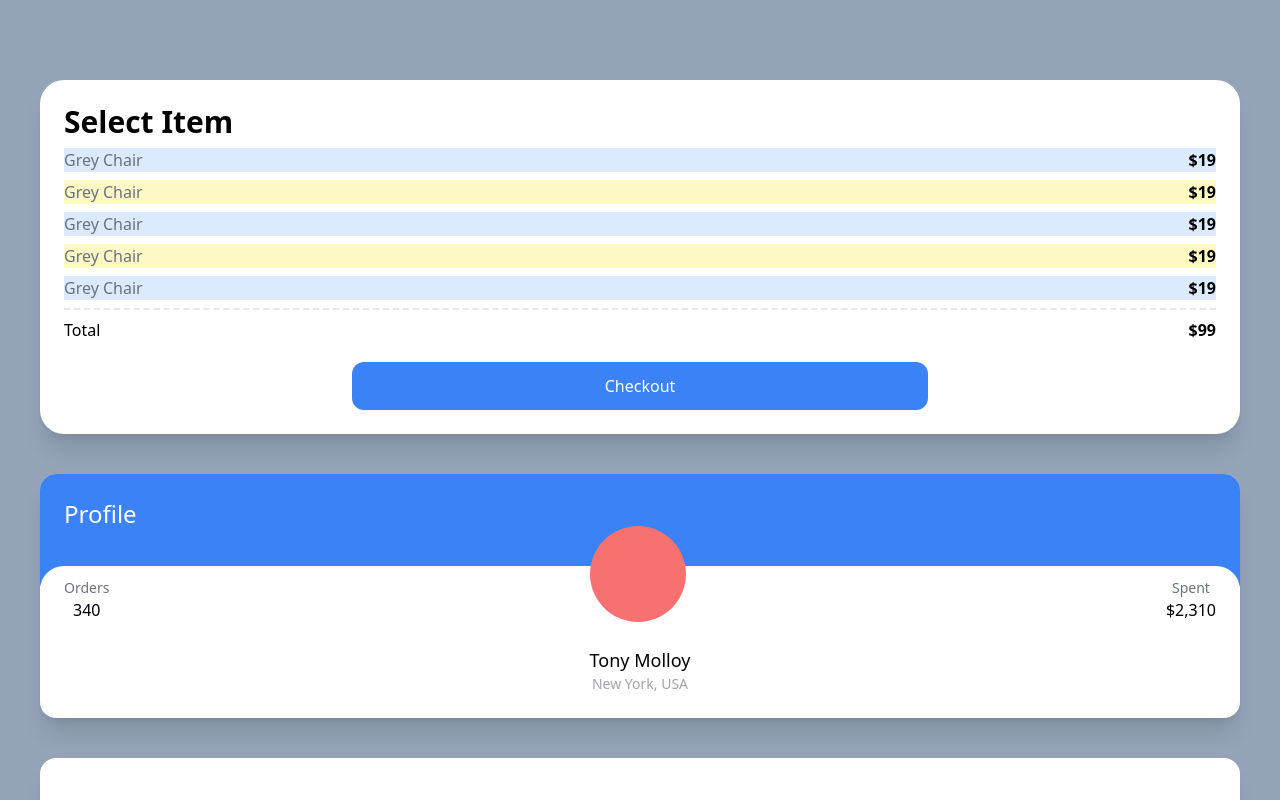
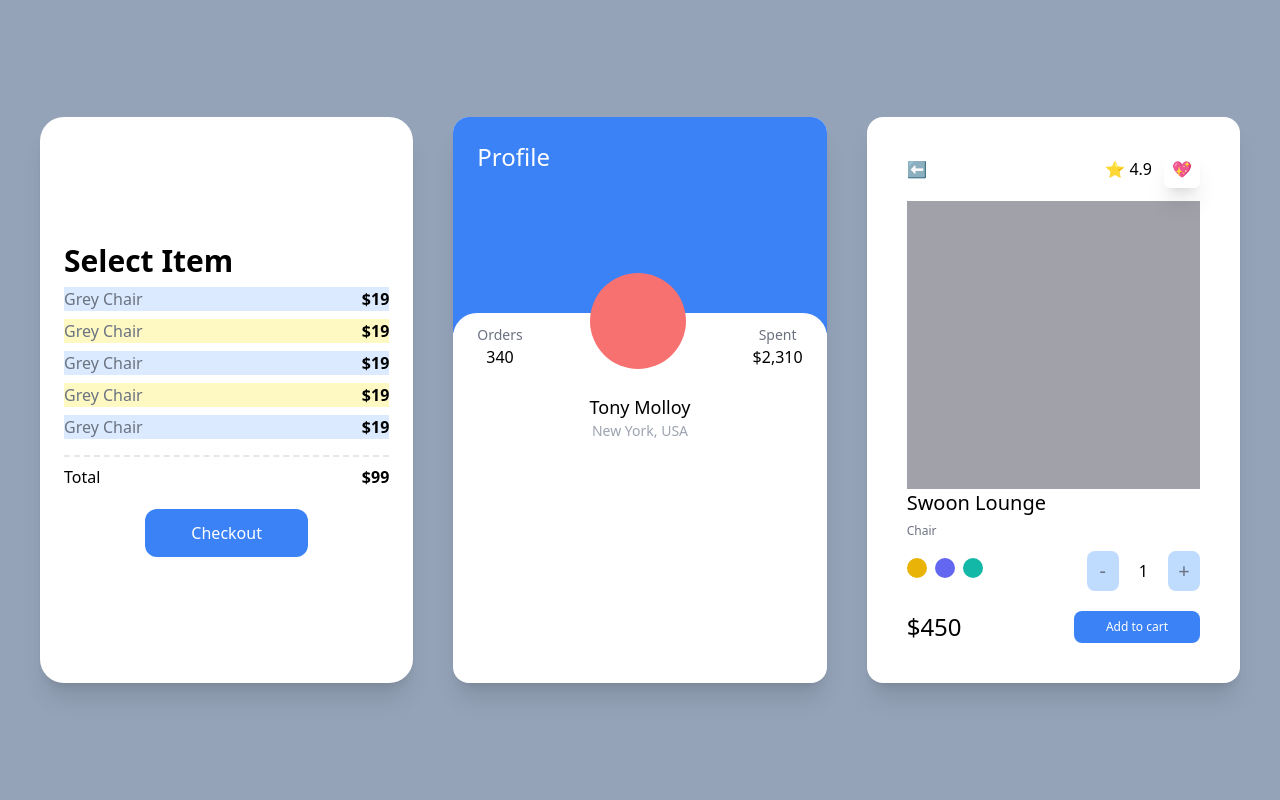
Before and after one commit to iMUngHee/carrot_clone, a Next.js app: page / in a window 1280 px wide. Shown: the top 800 px of the page. Built offline with nearby package versions, Linux system fonts and the light colour scheme.

Commit message:
[TEST] Test drive .3

```diff
--- a/pages/index.tsx
+++ b/pages/index.tsx
@@ -2,8 +2,8 @@ import type { NextPage } from "next";
 
 const Home: NextPage = () => {
   return (
-    <div className="grid min-h-screen gap-10 bg-slate-400 py-20 px-10">
-      <div className="rounded-3xl bg-white p-6 shadow-xl">
+    <div className="grid min-h-screen gap-10 bg-slate-400 py-20 px-10 lg:grid-cols-2 xl:grid-cols-3 xl:place-content-center">
+      <div className="flex flex-col justify-center rounded-3xl bg-white p-6 shadow-xl">
         <span className="text-3xl font-semibold">Select Item</span>
         <ul>
           {[1, 2, 3, 4, 5].map((i) => (
@@ -31,7 +31,7 @@ const Home: NextPage = () => {
         </button>
       </div>
       <div className="group overflow-hidden rounded-2xl bg-white shadow-xl">
-        <div className="bg-blue-500 p-6 pb-14">
+        <div className="bg-blue-500 p-6 pb-14 xl:pb-40">
           <span className="text-2xl text-white">Profile</span>
         </div>
         <div className="relative -top-5 rounded-3xl bg-white p-6">
@@ -52,7 +52,7 @@ const Home: NextPage = () => {
           </div>
         </div>
       </div>
-      <div className="rounded-2xl bg-white p-10 shadow-xl">
+      <div className="rounded-2xl bg-white p-10 shadow-xl lg:col-span-2 xl:col-span-1">
         <div className="mb-5 flex items-center justify-between">
           <span>⬅️</span>
           <div className="space-x-3">
```
